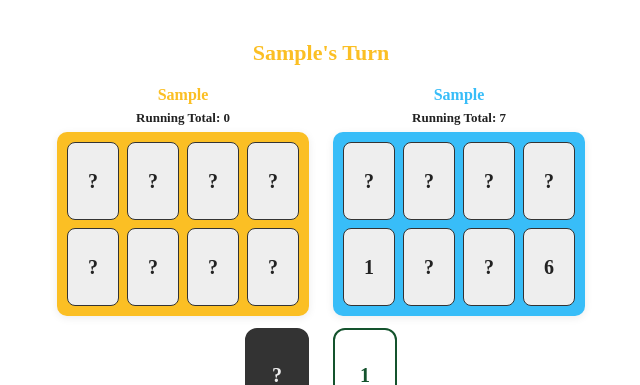
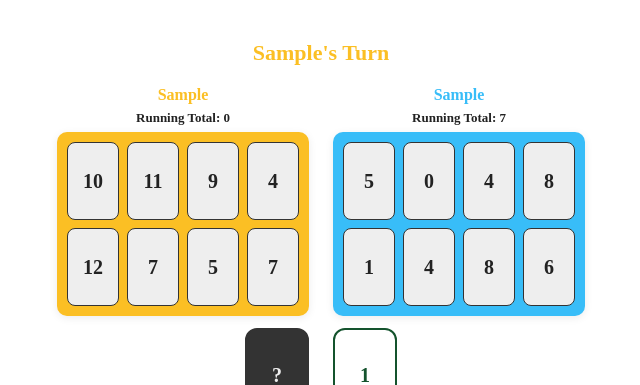
Before and after one commit to tseitzin/golf-card-game, a React (Vite) app: page / in a window 1280 px wide. Both pictures are taken after typing "Sample", "Sample" into the empty fields and a click on the button "Start Game". Shown: the top 385 px of the page, without its empty margins (319-959 px from the left). Built offline with nearby package versions, Linux system fonts and the light colour scheme.

Commit message:
Updated card styling

```diff
--- a/src/components/Card.jsx
+++ b/src/components/Card.jsx
@@ -11,7 +11,7 @@ import { useEffect, useRef } from 'react'
  */
 export default function Card({ card, onClick, interactive, width = 52, height = 78, flipDelay = 0 }) {
   const faceUp = !!card?.faceUp
-  const displayValue = faceUp ? card.value : '?'
+  const displayValue = faceUp ? card.value : card?.value
   const ref = useRef(null)
 
   useEffect(() => {
@@ -49,20 +49,54 @@ export default function Card({ card, onClick, interactive, width = 52, height =
           position: 'absolute',
           inset: 0,
           backfaceVisibility: 'hidden',
-          background: '#333',
-          color: '#eee',
-          border: '1px solid #333',
+          transform: 'rotateY(0deg)',
+          transformStyle: 'preserve-3d',
           borderRadius: 8,
+          border: '1px solid #0f172a',
+          overflow: 'hidden',
+          boxShadow: 'inset 0 0 0 1px rgba(255,255,255,0.08)',
           display: 'flex',
           alignItems: 'center',
           justifyContent: 'center',
-          fontSize: 20,
-          fontWeight: '600',
-          transform: 'rotateY(0deg)',
-          transformStyle: 'preserve-3d',
+          background: 'linear-gradient(135deg, #0f3b27 0%, #14532d 55%, #1d7a43 100%)',
         }}
       >
-        ?
+        <div
+          style={{
+            position: 'absolute',
+            inset: '-40%',
+            backgroundImage:
+              'repeating-linear-gradient(45deg, rgba(255,214,0,0.12) 0, rgba(255,214,0,0.12) 6px, transparent 6px, transparent 12px)',
+            opacity: 0.55,
+          }}
+        />
+        <div
+          style={{
+            position: 'relative',
+            zIndex: 1,
+            width: '34px',
+            height: '34px',
+            borderRadius: '50%',
+            border: '2px solid rgba(255,214,0,0.7)',
+            background: 'radial-gradient(circle, rgba(255,214,0,0.25) 0%, rgba(20,83,45,0.9) 100%)',
+            display: 'flex',
+            alignItems: 'center',
+            justifyContent: 'center',
+            boxShadow: '0 0 6px rgba(255,214,0,0.25)',
+          }}
+        >
+          <span
+            style={{
+              color: '#fef08a',
+              fontSize: 12,
+              fontWeight: 700,
+              letterSpacing: '0.12em',
+              textTransform: 'uppercase',
+            }}
+          >
+            Golf
+          </span>
+        </div>
       </div>
       <div
         style={{
```
